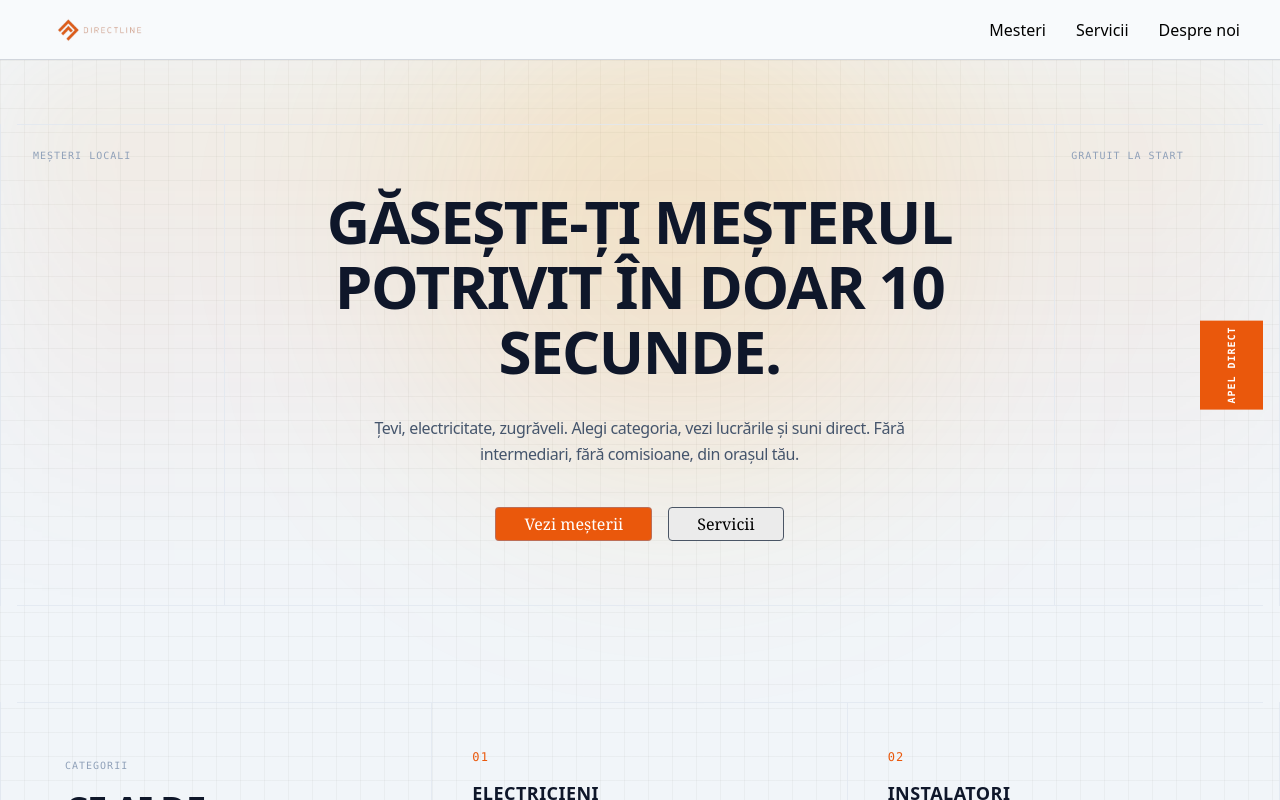
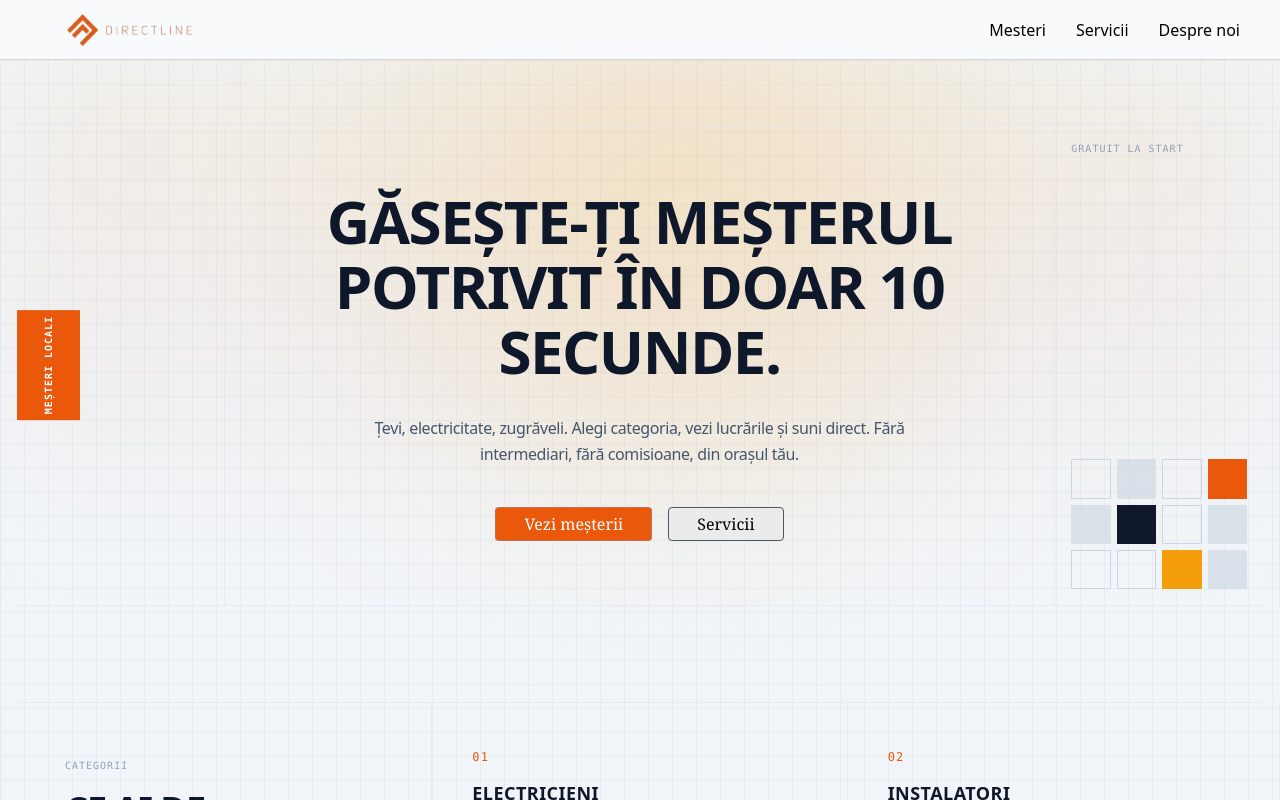
Before and after one commit to pokmanic1/Mesteri, a Next.js app: page / in a window 1280 px wide. Shown: the top 800 px of the page. Built offline with nearby package versions, Linux system fonts and the light colour scheme.

Commit message:
logica pagini maestri filtrarea se face si prin url acum daca vine din link extern ca pagina servii sau home

```diff
--- /dev/null
+++ b/app/loading.tsx
@@ -0,0 +1,5 @@
+// Se afiseaza o clipa, cat se incarca pagina /mesteri.
+// Next.js cere acest fisier cand pagina citeste parametri din link (useSearchParams).
+export default function Loading() {
+  return <div className="min-h-[calc(100dvh-60px)] bg-slate-100" />;
+}
--- a/app/mesteri/page.tsx
+++ b/app/mesteri/page.tsx
@@ -2,6 +2,7 @@
 import React, { useState } from 'react';
 import Image from 'next/image';
 import Link from 'next/link';
+import { useSearchParams } from 'next/navigation';
 import { OrangeButon } from '@/components/Buton';
 import { arrMesteri } from '@/utility/constants';
 import FilterCategorii from '@/components/mesteriComponents/FilterCategorii';
@@ -18,7 +19,14 @@ const patrate = [
 ];
 
 const Mesteri = () => {
-  const [categorie, setCategorie] = useState('toate');
+
+
+  const searchParams = useSearchParams();
+  console.log("searchParams")
+  console.log("searchParams")
+  console.log("searchParams")
+  console.log(searchParams)
+  const [categorie, setCategorie] = useState(searchParams.get('categorie') || 'toate');
 
   const arrFiltrat =
     categorie === 'toate'
--- a/app/page.tsx
+++ b/app/page.tsx
@@ -2,16 +2,23 @@ import Link from "next/link";
 import { OrangeButon, WhiteButon } from "@/components/Buton";
 
 const categorii = [
-  { nr: "01", nume: "Electricieni", text: "Prize, tablouri, iluminat, defecțiuni" },
-  { nr: "02", nume: "Instalatori", text: "Țevi, centrale, boilere, canalizare" },
-  { nr: "03", nume: "Zugravi", text: "Zugrăveli, gletuit, tapet, rigips" },
-  { nr: "04", nume: "Ingineri", text: "Proiecte, consultanță, topografie" },
+  { nr: "01", cheie: "electric", nume: "Electricieni", text: "Prize, tablouri, iluminat, defecțiuni" },
+  { nr: "02", cheie: "instalator", nume: "Instalatori", text: "Țevi, centrale, boilere, canalizare" },
+  { nr: "03", cheie: "zugrav", nume: "Zugravi", text: "Zugrăveli, gletuit, tapet, rigips" },
+  { nr: "04", cheie: "inginer", nume: "Ingineri", text: "Proiecte, consultanță, topografie" },
 ];
 
 const pasi = [
   { nr: "01", titlu: "Alegi categoria", text: "Electrician, instalator, zugrav sau inginer." },
   { nr: "02", titlu: "Vezi meșterul", text: "Lucrări reale și ani de experiență, clar afișate." },
   { nr: "03", titlu: "Suni direct", text: "Un singur click. Fără intermediari, fără comision." },
+];
+
+// Model fix de patrate (fara random, ca sa nu apara erori de hidratare)
+const patrate = [
+  "border border-slate-300", "bg-slate-300/60", "border border-slate-300", "bg-[#EA580C] animate-pulse",
+  "bg-slate-300/60", "bg-[#0F172A]", "border border-slate-300", "bg-slate-300/60",
+  "border border-slate-300", "border border-slate-300", "bg-[#F59E0B] animate-pulse", "bg-slate-300/60",
 ];
 
 const label = "text-[10px] font-mono tracking-widest text-slate-400 uppercase";
@@ -25,14 +32,19 @@ export default function Home() {
       <div className="absolute top-0 left-1/2 -translate-x-1/2 w-full max-w-7xl h-[500px] bg-gradient-to-b from-[#F59E0B]/10 via-[#EA580C]/5 to-transparent blur-3xl pointer-events-none" />
       <div className="absolute -top-20 left-1/3 w-[500px] h-[500px] bg-[#F59E0B]/15 rounded-full blur-[120px] pointer-events-none" />
 
+      {/* HERO */}
       <section id="hero" className="pt-10 sm:pt-16">
         <div className={frame}>
           <div className="grid grid-cols-1 md:grid-cols-12 border-y border-slate-200/80">
-            <div className="hidden md:block md:col-span-2 border-r border-slate-200/80 p-4">
-              <span className={label}>Meșteri locali</span>
+            {/* Stanga: patratul portocaliu */}
+            <div className="hidden md:block md:col-span-2 border-r border-slate-200/80 relative">
+              <div className="absolute left-0 top-1/2 -translate-y-1/2 bg-[#EA580C] text-white text-[10px] font-bold font-mono py-6 px-1.5 [writing-mode:vertical-rl] rotate-180 uppercase tracking-widest">
+                Meșteri locali
+              </div>
             </div>
 
-            <div className="col-span-12 md:col-span-8 p-8 sm:p-16 text-center border-r border-slate-200/80 flex flex-col items-center justify-center">
+            {/* Centru: totul pe mijloc */}
+            <div className="col-span-12 md:col-span-8 p-8 sm:p-16 md:border-r border-slate-200/80 flex flex-col items-center justify-center text-center min-h-[340px] sm:min-h-[420px]">
               <h1 className={`${titlu} text-3xl sm:text-5xl md:text-6xl max-w-3xl`}>
                 Găsește-ți meșterul potrivit în doar 10 secunde.
               </h1>
@@ -46,18 +58,24 @@ export default function Home() {
               </div>
             </div>
 
-            <div className="hidden md:block md:col-span-2 p-4 relative">
+            {/* Dreapta: eticheta + cateva patrate */}
+            <div className="hidden md:flex md:col-span-2 p-4 flex-col justify-between">
               <span className={label}>Gratuit la start</span>
-              <div className="absolute right-0 top-1/2 -translate-y-1/2 bg-[#EA580C] text-white text-[10px] font-bold font-mono py-6 px-1.5 [writing-mode:vertical-rl] rotate-180 uppercase tracking-widest">
-                Apel direct
+              <div className="grid grid-cols-4 gap-1.5" aria-hidden="true">
+                {patrate.map((c, i) => (
+                  <div
+                    key={i}
+                    className={`aspect-square ${c}`}
+                    style={{ animationDelay: `${i * 0.15}s` }}
+                  />
+                ))}
               </div>
             </div>
           </div>
-
-
         </div>
       </section>
 
+      {/* CATEGORII */}
       <section className="mt-16 sm:mt-24">
         <div className={frame}>
           <div className="grid grid-cols-1 md:grid-cols-12 border-y border-slate-200/80">
@@ -70,7 +88,7 @@ export default function Home() {
               {categorii.map((c, i) => (
                 <Link
                   key={c.nr}
-                  href="/mesteri"
+                  href={`/mesteri?categorie=${c.cheie}#lista`}
                   className={`group p-8 sm:p-10 border-slate-200/80 transition-colors hover:bg-[#0F172A] ${
                     i % 2 === 0 ? "sm:border-r" : ""
                   } ${i < 2 ? "border-b" : i === 2 ? "border-b sm:border-b-0" : ""}`}
@@ -90,9 +108,8 @@ export default function Home() {
       </section>
 
       {/* PASI */}
-      <section className="mt-16 sm:mt-24">
+      <section className="mt-16 sm:mt-24 pb-16 sm:pb-24">
         <div className={frame}>
-          <div className="border-t border-slate-500/80 mb-8 sm:mb-12" />
           <div className="grid grid-cols-1 md:grid-cols-3 border-y border-slate-200/80">
             {pasi.map((p, i) => (
               <div
@@ -113,28 +130,6 @@ export default function Home() {
           </div>
         </div>
       </section>
-
-      {/* CTA */}
-      {/* <section className="mt-16 sm:mt-24 pb-16 sm:pb-24">
-        <div className={frame}>
-          <div className="grid grid-cols-1 md:grid-cols-12 border-y border-slate-200/80 bg-[#0F172A]">
-            <div className="md:col-span-8 p-8 sm:p-14">
-              <span className="text-[10px] font-mono tracking-widest text-[#F59E0B] uppercase">Pentru meșteri</span>
-              <h2 className="mt-4 text-3xl sm:text-4xl font-extrabold tracking-tight uppercase font-[var(--font-montserrat)] leading-[1.08] text-white">
-                Ești meșter? Înscrie-te gratuit.
-              </h2>
-              <p className="mt-5 text-xs sm:text-sm text-slate-300 max-w-md leading-relaxed">
-                Primii meșteri apar gratuit pe platformă și primesc apeluri direct de la clienți.
-              </p>
-            </div>
-            <div className="md:col-span-4 p-8 sm:p-14 flex items-center md:justify-end border-t md:border-t-0 md:border-l border-white/10">
-              <OrangeButon link="/contact" continut="Contactează-ne" />
-            </div>
-          </div>
-        </div>
-      </section> */}
-
-
     </div>
   );
 }
--- a/app/servicii/page.tsx
+++ b/app/servicii/page.tsx
@@ -134,7 +134,7 @@ export default function Servicii() {
               return (
                 <Link
                   key={s.cheie}
-                  href="/mesteri"
+                  href={`/mesteri?categorie=${s.cheie}#lista`}
                   className={`group grid grid-cols-1 md:grid-cols-12 transition-colors hover:bg-[#0F172A] ${
                     i < servicii.length - 1 ? "border-b border-slate-200/80" : ""
                   }`}
--- a/components/Navbar.tsx
+++ b/components/Navbar.tsx
@@ -16,7 +16,7 @@ const Navbar = () => {
         <>
             <nav className=" min-w-[375px] w-full flex justify-between items-center sticky top-0 z-50 bg-[#F8FAFC] border-b border-gray-300 h-[60px] px-10">
 
-                <Link href='/' className="logo relative h-[60px] w-[180px] block">
+                <Link href='/' className="logo relative h-[90px] w-[180px] block">
                     <Image
                         src={logo}
                         alt="logo"
```
